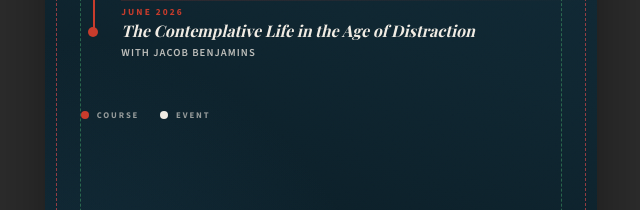
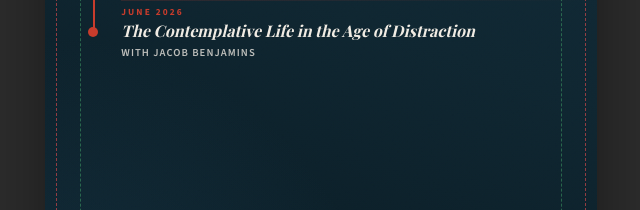
Before and after one commit to ics-communications/f2bf, a plain HTML site: page booklet/index.html in a window 1280 px wide. Shown: the part 4030-4240 px from the top of the page, 319-959 px from the left. Drawn offline with nearby package versions, Linux system fonts and the light colour scheme; a web font is replaced by a local one.

Commit message:
Removed Timeline Legend 2

```diff
--- a/booklet/index.html
+++ b/booklet/index.html
@@ -1160,16 +1160,6 @@ html, body {
 
       </ul>
 
-      <div class="timeline__legend" aria-label="Legend">
-        <span class="timeline__legend-item">
-          <span class="timeline__legend-dot timeline__legend-dot--course"></span>
-          Course
-        </span>
-        <span class="timeline__legend-item">
-          <span class="timeline__legend-dot timeline__legend-dot--event"></span>
-          Event
-        </span>
-      </div>
     </div>
   </section>
 
```
